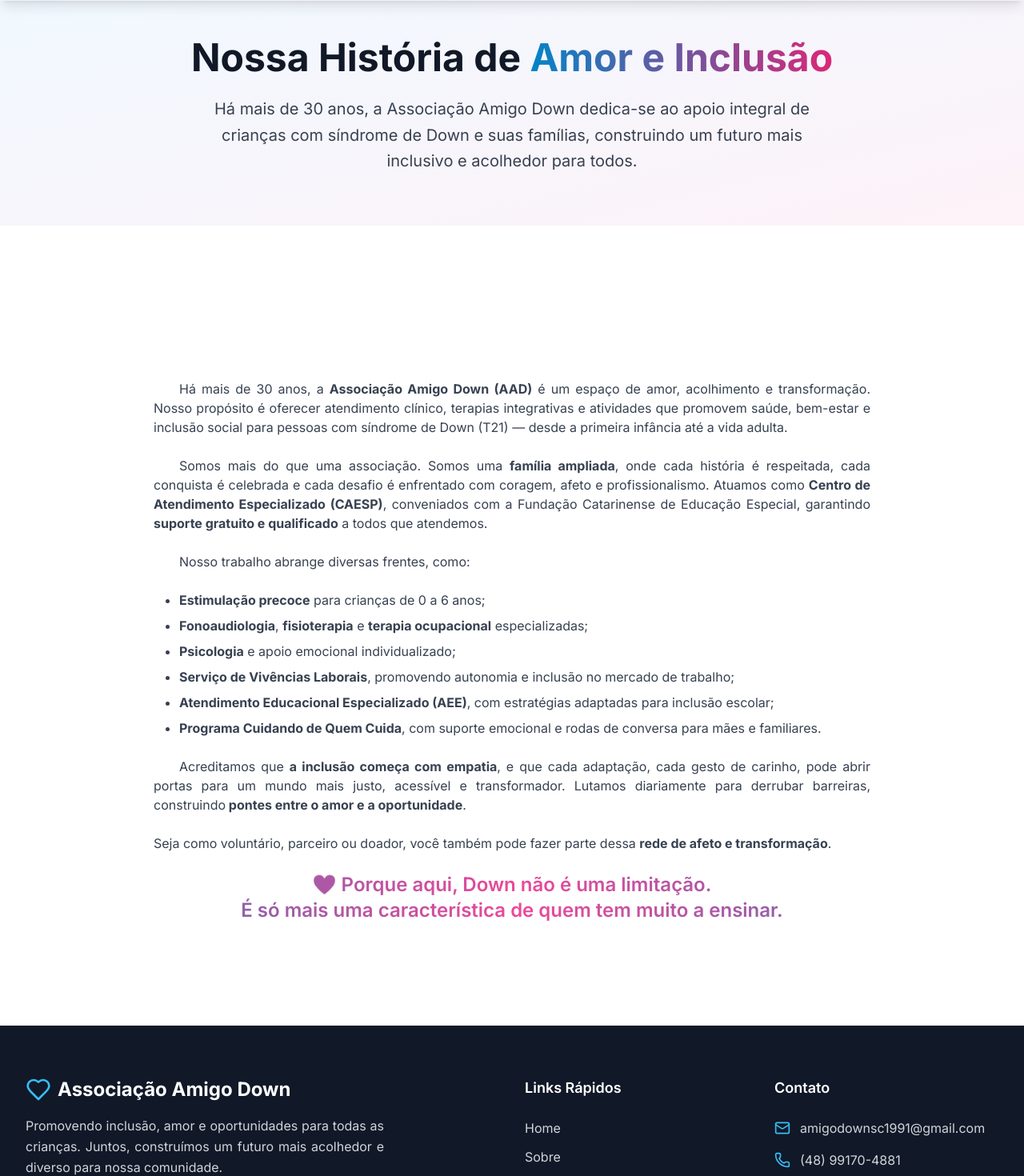
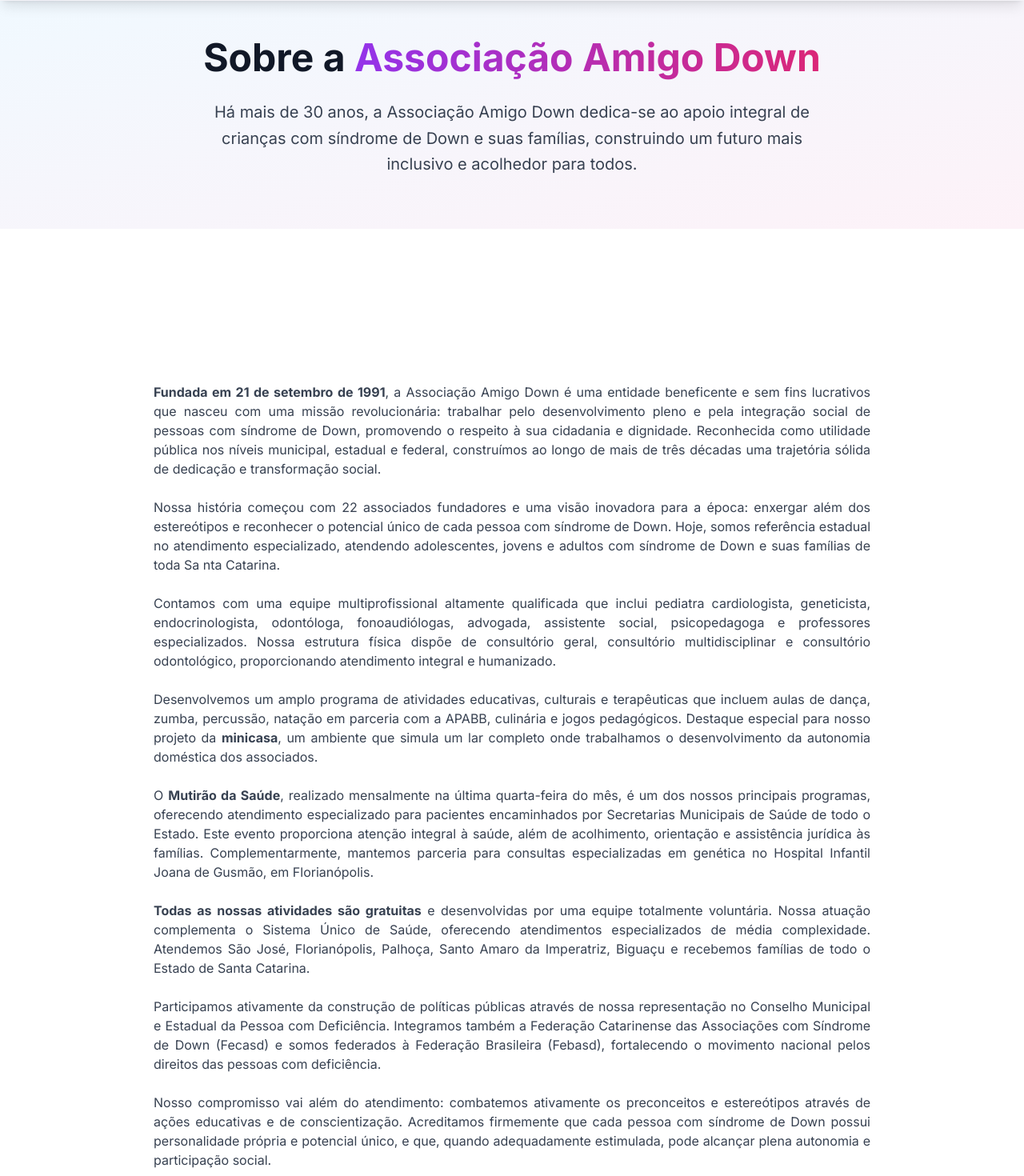
Before and after one commit to juniorpinhodev/amigo-down-website, a Next.js app: page /sobre in a window 1280 px wide. Shown: the part 80-1550 px from the top of the page at 80% size. Built offline with nearby package versions, Linux system fonts and the light colour scheme.

Commit message:
feat: 🎸 Sobre - Cria novo texto

```diff
--- a/src/app/sobre/page.tsx
+++ b/src/app/sobre/page.tsx
@@ -80,13 +80,19 @@
             animate={{ opacity: 1, y: 0 }}
             transition={{ duration: 0.8 }}
           >
-            <h1 className="text-4xl sm:text-5xl font-bold text-gray-900 mb-6">
-              Nossa História de{' '}
-              <span className="text-transparent bg-clip-text bg-gradient-to-r from-primary-600 to-secondary-600">
-                Amor e Inclusão
-              </span>
-            </h1>
-            <p className="text-xl text-gray-700 max-w-3xl mx-auto leading-relaxed">
+            <motion.h2
+                initial={{ opacity: 0, y: 20 }}
+                whileInView={{ opacity: 1, y: 0 }}
+                transition={{ delay: 0.3, duration: 0.6 }}
+                viewport={{ once: true }}
+                className=" text-2xl md:text-4xl lg:text-5xl font-bold text-gray-900 leading-tight"
+              >
+                Sobre a{' '}
+                <span className="bg-gradient-to-r from-purple-600 to-pink-600 bg-clip-text text-transparent">
+                  Associação Amigo Down
+                </span>
+              </motion.h2>
+            <p className="text-xl text-gray-700 max-w-3xl mx-auto leading-relaxed mt-7">
               Há mais de 30 anos, a Associação Amigo Down dedica-se ao apoio integral
               de crianças com síndrome de Down e suas famílias, construindo um futuro
               mais inclusivo e acolhedor para todos.
@@ -183,40 +189,40 @@
                 </h1> */}
 
                 <div className="text-[1.3 rem] text-gray-700 max-w-4xl mx-auto space-y-6 text-justify">
-                  <p className="indent-8">
-                    Há mais de 30 anos, a <strong>Associação Amigo Down (AAD)</strong> é um espaço de amor, acolhimento e transformação.
-                    Nosso propósito é oferecer atendimento clínico, terapias integrativas e atividades que promovem saúde, bem-estar e inclusão
-                    social para pessoas com síndrome de Down (T21) — desde a primeira infância até a vida adulta.
-                  </p>
-
-                  <p className="indent-8">
-                    Somos mais do que uma associação. Somos uma <strong>família ampliada</strong>, onde cada história é respeitada, cada conquista é
-                    celebrada e cada desafio é enfrentado com coragem, afeto e profissionalismo.
-                    Atuamos como <strong>Centro de Atendimento Especializado (CAESP)</strong>, conveniados com a Fundação Catarinense de Educação
-                    Especial, garantindo <strong>suporte gratuito e qualificado</strong> a todos que atendemos.
-                  </p>
-
-                  <p className="indent-8">
-                    Nosso trabalho abrange diversas frentes, como:
-                  </p>
-
-                  <ul className="list-disc text-left pl-8 space-y-2">
-                    <li><strong>Estimulação precoce</strong> para crianças de 0 a 6 anos;</li>
-                    <li><strong>Fonoaudiologia</strong>, <strong>fisioterapia</strong> e <strong>terapia ocupacional</strong> especializadas;</li>
-                    <li><strong>Psicologia</strong> e apoio emocional individualizado;</li>
-                    <li><strong>Serviço de Vivências Laborais</strong>, promovendo autonomia e inclusão no mercado de trabalho;</li>
-                    <li><strong>Atendimento Educacional Especializado (AEE)</strong>, com estratégias adaptadas para inclusão escolar;</li>
-                    <li><strong>Programa Cuidando de Quem Cuida</strong>, com suporte emocional e rodas de conversa para mães e familiares.</li>
-                  </ul>
-
-                  <p className="indent-8">
-                    Acreditamos que <strong>a inclusão começa com empatia</strong>, e que cada adaptação, cada gesto de carinho, pode abrir portas
-                    para um mundo mais justo, acessível e transformador. Lutamos diariamente para derrubar barreiras, construindo
-                    <strong> pontes entre o amor e a oportunidade</strong>.
+                  <p>
+                    <strong>Fundada em 21 de setembro de 1991</strong>, a Associação Amigo Down é uma entidade beneficente e sem fins lucrativos que nasceu com uma missão revolucionária: trabalhar pelo desenvolvimento pleno e pela integração social de pessoas com síndrome de Down, promovendo o respeito à sua cidadania e dignidade. Reconhecida como utilidade pública nos níveis municipal, estadual e federal, construímos ao longo de mais de três décadas uma trajetória sólida de dedicação e transformação social.
                   </p>
 
                   <p>
-                    Seja como voluntário, parceiro ou doador, você também pode fazer parte dessa <strong>rede de afeto e transformação</strong>.
+                    Nossa história começou com 22 associados fundadores e uma visão inovadora para a época: enxergar além dos estereótipos e reconhecer o potencial único de cada pessoa com síndrome de Down. Hoje, somos referência estadual no atendimento especializado, atendendo adolescentes, jovens e adultos com síndrome de Down e suas famílias de toda Sa nta Catarina.
+                  </p>
+
+                  <p>
+                    Contamos com uma equipe multiprofissional altamente qualificada que inclui pediatra cardiologista, geneticista, endocrinologista, odontóloga, fonoaudiólogas, advogada, assistente social, psicopedagoga e professores especializados. Nossa estrutura física dispõe de consultório geral, consultório multidisciplinar e consultório odontológico, proporcionando atendimento integral e humanizado.
+                  </p>
+
+                  <p>
+                    Desenvolvemos um amplo programa de atividades educativas, culturais e terapêuticas que incluem aulas de dança, zumba, percussão, natação em parceria com a APABB, culinária e jogos pedagógicos. Destaque especial para nosso projeto da <strong>minicasa</strong>, um ambiente que simula um lar completo onde trabalhamos o desenvolvimento da autonomia doméstica dos associados.
+                  </p>
+
+                  <p>
+                    O <strong>Mutirão da Saúde</strong>, realizado mensalmente na última quarta-feira do mês, é um dos nossos principais programas, oferecendo atendimento especializado para pacientes encaminhados por Secretarias Municipais de Saúde de todo o Estado. Este evento proporciona atenção integral à saúde, além de acolhimento, orientação e assistência jurídica às famílias. Complementarmente, mantemos parceria para consultas especializadas em genética no Hospital Infantil Joana de Gusmão, em Florianópolis.
+                  </p>
+
+                  <p>
+                    <strong>Todas as nossas atividades são gratuitas</strong> e desenvolvidas por uma equipe totalmente voluntária. Nossa atuação complementa o Sistema Único de Saúde, oferecendo atendimentos especializados de média complexidade. Atendemos São José, Florianópolis, Palhoça, Santo Amaro da Imperatriz, Biguaçu e recebemos famílias de todo o Estado de Santa Catarina.
+                  </p>
+
+                  <p>
+                    Participamos ativamente da construção de políticas públicas através de nossa representação no Conselho Municipal e Estadual da Pessoa com Deficiência. Integramos também a Federação Catarinense das Associações com Síndrome de Down (Fecasd) e somos federados à Federação Brasileira (Febasd), fortalecendo o movimento nacional pelos direitos das pessoas com deficiência.
+                  </p>
+
+                  <p>
+                    Nosso compromisso vai além do atendimento: combatemos ativamente os preconceitos e estereótipos através de ações educativas e de conscientização. Acreditamos firmemente que cada pessoa com síndrome de Down possui personalidade própria e potencial único, e que, quando adequadamente estimulada, pode alcançar plena autonomia e participação social.
+                  </p>
+
+                  <p>
+                    Defendemos uma sociedade inclusiva onde pessoas com síndrome de Down sejam reconhecidas por suas capacidades, não por suas limitações. Nossa missão é estimular, educar e apoiar desde cedo para que se tornem cidadãos independentes e participativos, longe de rótulos que restringem suas possibilidades de desenvolvimento e realização pessoal.
                   </p>
 
                   <p className="text-center text-2xl font-semibold mt-8 text-transparent bg-clip-text bg-gradient-to-r from-primary-600 via-secondary-500 to-primary-600 bg-[length:200%_200%] animate-text-gradient-x">
```
